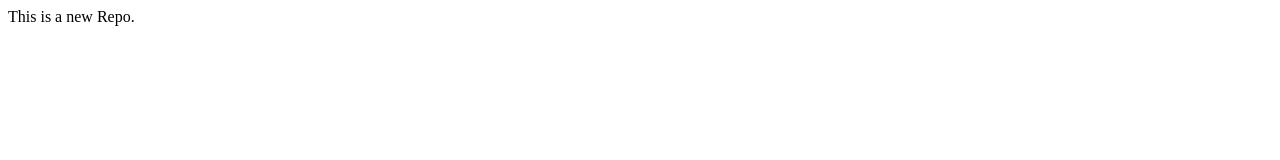
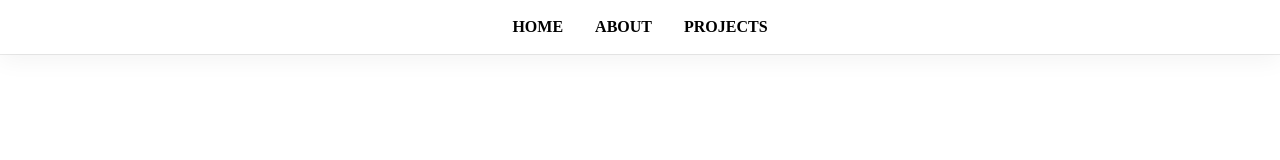
Before and after one commit to Aman-Giri01/LocalRepo, a plain HTML site: page index.html in a window 1280 px wide. Drawn offline with Linux system fonts and the light colour scheme.

Commit message:
navbar created

```diff
--- a/index.html
+++ b/index.html
@@ -1 +1,26 @@
-<p>This is a new Repo.</p>
+<!DOCTYPE html>
+<html lang="en">
+<head>
+    <meta charset="UTF-8">
+    <meta name="viewport" content="width=device-width, initial-scale=1.0">
+    <title>Portfolio</title>
+    <link rel="stylesheet" href="style.css">
+</head>
+<body>
+    <header class="section-navbar">
+        <nav class="navbar">
+            <ul>
+              <li class="nav-item">
+                <a href="/" class="nav-link">Home</a>
+              </li>
+              <li class="nav-item">
+                <a href="about.html" class="nav-link">About</a>
+              </li>
+              <li class="nav-item">
+                <a href="projects.html" class="nav-link">Projects</a>
+              </li>
+
+            </ul>
+    </header>
+</body>
+</html>
--- a/style.css
+++ b/style.css
@@ -1 +1,79 @@
-p{color:red}
+*{
+    margin:0;
+    padding:0;
+    box-sizing: border-box;
+}
+html{
+    font-size: 62.5%;
+}
+.section-navbar {
+    width: 100%;
+    box-shadow: rgba(0, 0, 0, 0.05) 0px 6px 24px 0px,
+      rgba(0, 0, 0, 0.08) 0px 0px 0px 1px;
+    padding: 1.8rem;
+  }
+
+  .section-navbar .navbar ul {
+    display: flex;
+    gap: 3.2rem;
+    justify-content: center;
+    text-transform: capitalize;
+    align-items: center;
+    list-style-type: none;
+    & li a {
+      color: var(--heading-color);
+      font-weight: 600;
+      text-transform: uppercase;
+      font-size: 1.6rem;
+
+      position: relative;
+      text-decoration: none;
+
+      &:after {
+        content: "";
+        position: absolute;
+        bottom: -0.3rem;
+        left: 0;
+        width: 0%;
+        border-bottom: 0.1rem solid #535bf2;
+        transition: all 0.3s linear;
+      }
+    }
+    & li a:hover {
+      color: #535bf2;
+    }
+    & li a:hover:after {
+      width: 100%;
+    }
+  }
+
+
+  /* Responsive Design */
+  @media (max-width: 768px) {
+    .section-navbar .navbar ul {
+      gap: 2.8 rem;
+    }
+
+    .section-navbar .navbar ul li a {
+      font-size: 1.5rem;
+    }
+  }
+  /* @media (max-width: 480px) {
+
+    .section-navbar .navbar ul {
+      gap: .7rem;
+    }
+
+    .section-navbar .navbar ul li a {
+      font-size: 1.3rem;
+
+    }
+
+    .section-navbar .navbar ul li a i {
+      font-size: 1.3rem;
+      padding: 0.3rem;
+    }
+
+
+
+  } */
```
